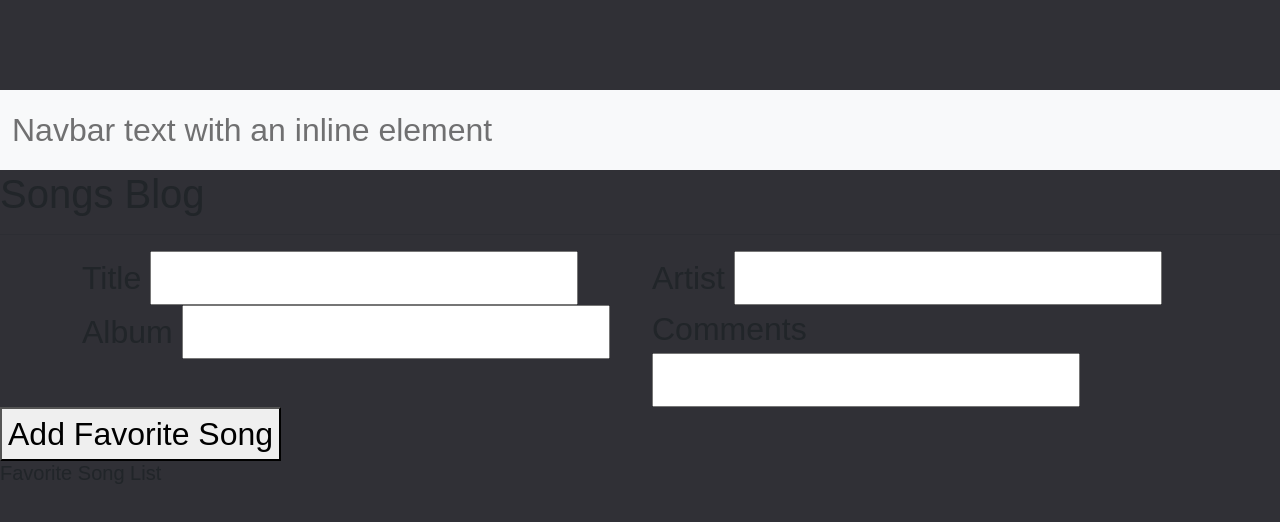
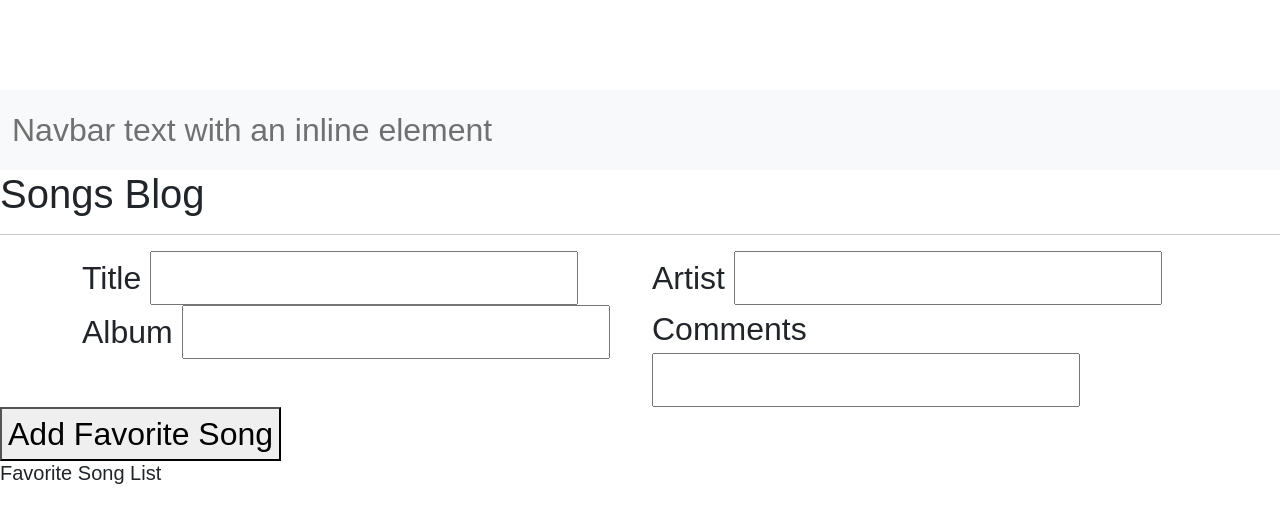
Before and after one commit to shannono18/Songs-Blog, a website: page public/index.html in a window 1280 px wide. Drawn offline with nearby package versions, Linux system fonts and the light colour scheme; no server answers; a web font is replaced by a local one.

Commit message:
Comment out background temporarily

```diff
--- a/public/styleGrp/style.css
+++ b/public/styleGrp/style.css
@@ -1,5 +1,5 @@
 body {
-  background-color: rgb(48, 48, 54);
+  /* background-color: rgb(48, 48, 54); */
   font-family: 'Georama', sans-serif;
   font-size: 2em;
   /* added padding to prevent navbar overlap. (100 based on browser inpector of size) */
```
